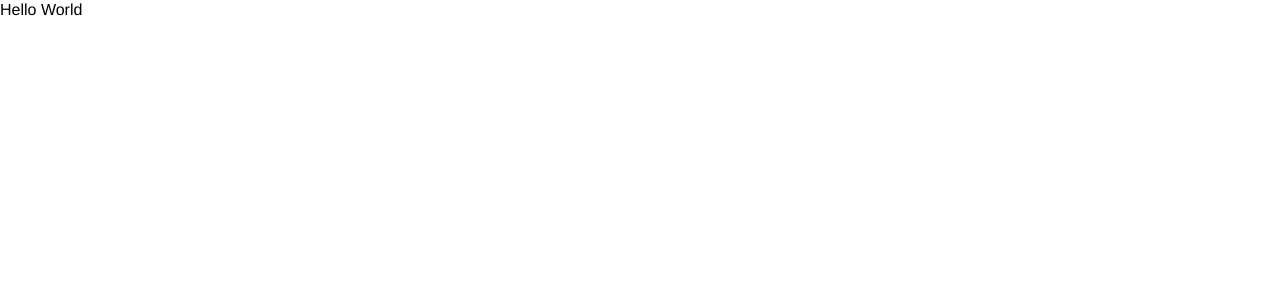
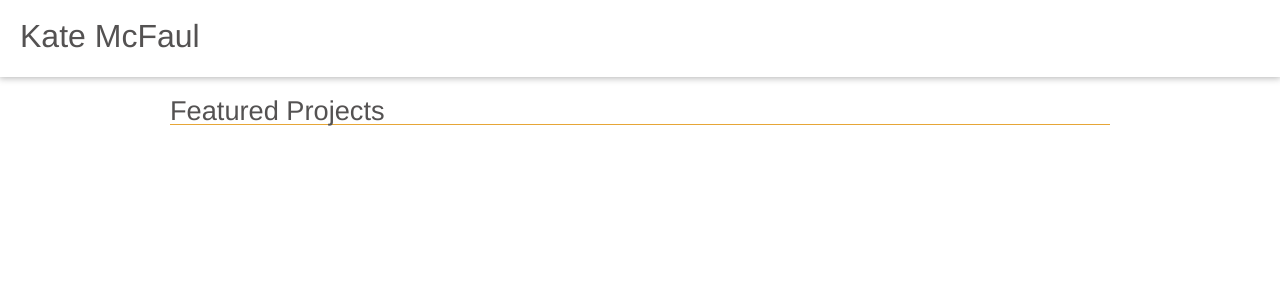
Before and after one commit to craftykate/katemcfaul, a React (Create React App) app: page / in a window 1280 px wide. Shown: the top 300 px of the page. Built offline with nearby package versions, Linux system fonts and the light colour scheme.

Commit message:
basic structure

```diff
--- a/src/Components/App/App.js
+++ b/src/Components/App/App.js
@@ -1,10 +1,19 @@
 import React, { Component } from 'react';
 import './App.css';
+import Header from '../Header/Header';
+import FavoriteProjects from '../FavoriteProjects/FavoriteProjects';
 
 class App extends Component {
   render() {
     return (
-      <p>Hello World</p>
+      <React.Fragment>
+        <Header />
+        <div id="wrapper">
+          <div id="content">
+            <FavoriteProjects />
+          </div>
+        </div>
+      </React.Fragment>
     );
   }
 }
--- /dev/null
+++ b/src/Components/FavoriteProjects/FavoriteProjects.js
@@ -0,0 +1,9 @@
+import React from 'react';
+
+const favoriteProjects = () => (
+  <div className="favoriteProjects">
+    <h2>Featured Projects</h2>
+  </div>
+);
+
+export default favoriteProjects;
--- /dev/null
+++ b/src/Components/Header/Header.js
@@ -0,0 +1,9 @@
+import React from 'react';
+
+const header = () => (
+  <header>
+    <h1>Kate McFaul</h1>
+  </header>
+);
+
+export default header;
--- a/src/styles/_colors.scss
+++ b/src/styles/_colors.scss
@@ -1,5 +1,5 @@
 //*============DEFINE COLORS============*/
 	$text: #545252;
-	$main: #ADB870;
+	$main: #E6A637;
 	$accent: #e5007a;
 //*============END DEFINE COLORS============*/
--- a/src/styles/_text.scss
+++ b/src/styles/_text.scss
@@ -9,6 +9,7 @@
 
 	h1, h2, h3 {
 		margin-bottom: 5px;
+		color: $text;
 	}
 
 	h1 {
```
Also changed, not shown: src/Components/Project/Project.js (added).
